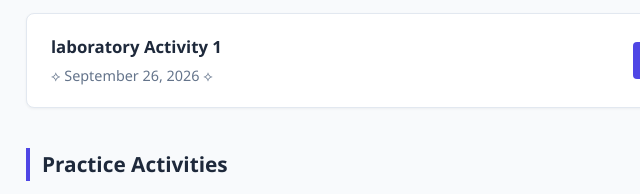
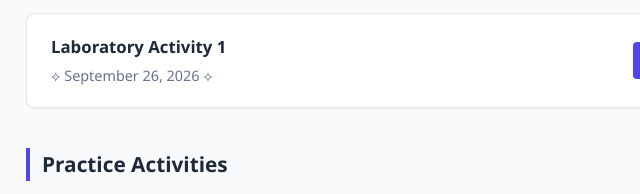
Before and after one commit to drainedjer/GitHub-BSIT_BA_3105_Group9_WebSys, a plain HTML site: page index.html in a window 1280 px wide. Shown: the part 229-423 px from the top of the page, 238-878 px from the left. Drawn offline with Linux system fonts and the light colour scheme.

```diff
--- a/index.html
+++ b/index.html
@@ -18,7 +18,7 @@
         <ul class="activity-list">
             <li>
                 <span class="activity-info">
-                    <strong>laboratory Activity 1</strong>
+                    <strong>Laboratory Activity 1</strong>
                     <p> ⟡ September 26, 2026 ⟡</p>
                 </span>
                 <a href="Lab_1.html" class="btn">View Activity</a>
```
